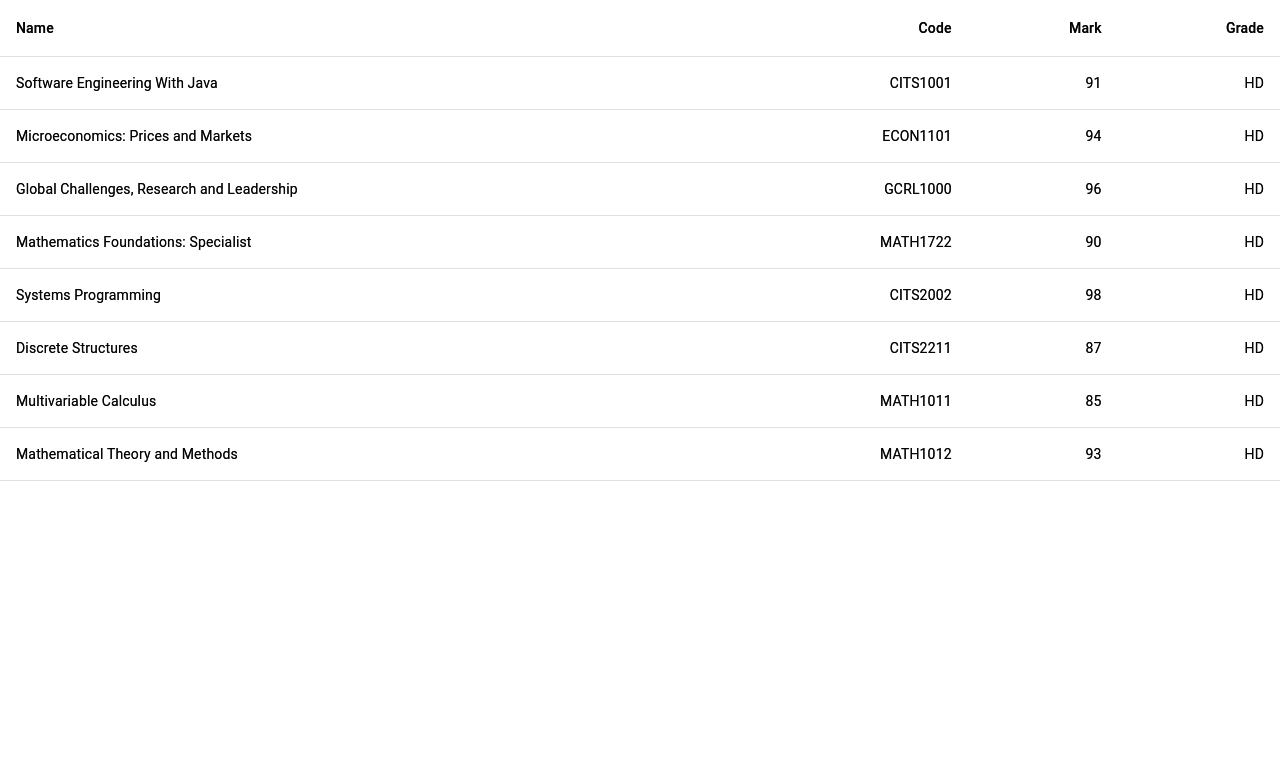
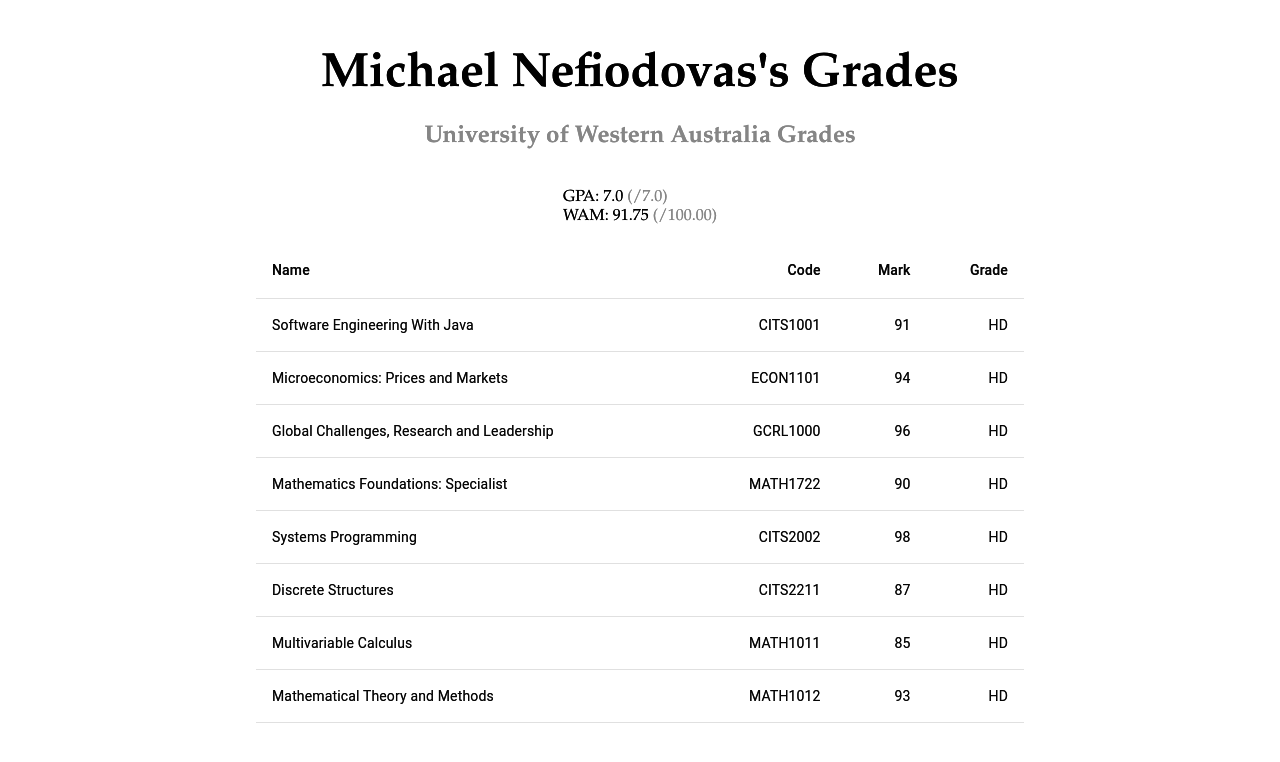
Before and after one commit to MouseAndKeyboard/nefsite, a Next.js app: page /grades in a window 1280 px wide. Shown: the top 762 px of the page. Built offline with nearby package versions, Linux system fonts and the light colour scheme.

Commit message:
Addded extra information to grades page

```diff
--- a/pages/grades.js
+++ b/pages/grades.js
@@ -1,6 +1,7 @@
 import Head from "next/head";
 import GradesPage, { createData } from "../components/Grades";
 import React from "react";
+import styles from "../styles/Grades.module.css";
 
 const uniGrades = [
   createData("Software Engineering With Java", "CITS1001", 91, "HD"),
@@ -19,12 +20,25 @@
 ];
 
 const Grades = () => {
+  const reducer = (total, cur) => total + cur.mark;
+  const wam = uniGrades.reduce(reducer, 0) / uniGrades.length;
+
   return (
     <div>
       <Head>
         <title>Grades | Michael Nefiodovas</title>
       </Head>
-      <GradesPage grades={uniGrades} />
+      <main className={styles.main}>
+        <h1 className={styles.title}>Michael Nefiodovas's Grades</h1>
+        <h2 className={styles.subtitle}>
+          University of Western Australia Grades
+        </h2>
+        <p>
+          GPA: 7.0 <span className={styles.weak}>(/7.0)</span> <br /> WAM: {wam}{" "}
+          <span className={styles.weak}>(/100.00)</span>
+        </p>
+        <GradesPage grades={uniGrades} />
+      </main>
     </div>
   );
 };
--- /dev/null
+++ b/styles/Grades.module.css
@@ -0,0 +1,27 @@
+.main {
+  padding: 3rem 20% 0 20%;
+  flex: 1;
+  display: flex;
+  flex-direction: column;
+  justify-content: primary;
+  align-items: center;
+}
+
+.title {
+  margin: 0;
+  line-height: 1.15;
+  text-align: center;
+  vertical-align: bottom;
+  font-size: 3rem;
+}
+
+.subtitle {
+  font-size: 1.5rem;
+
+  text-align: center;
+  color: #858585;
+}
+
+.weak {
+  color: #858585;
+}
```
